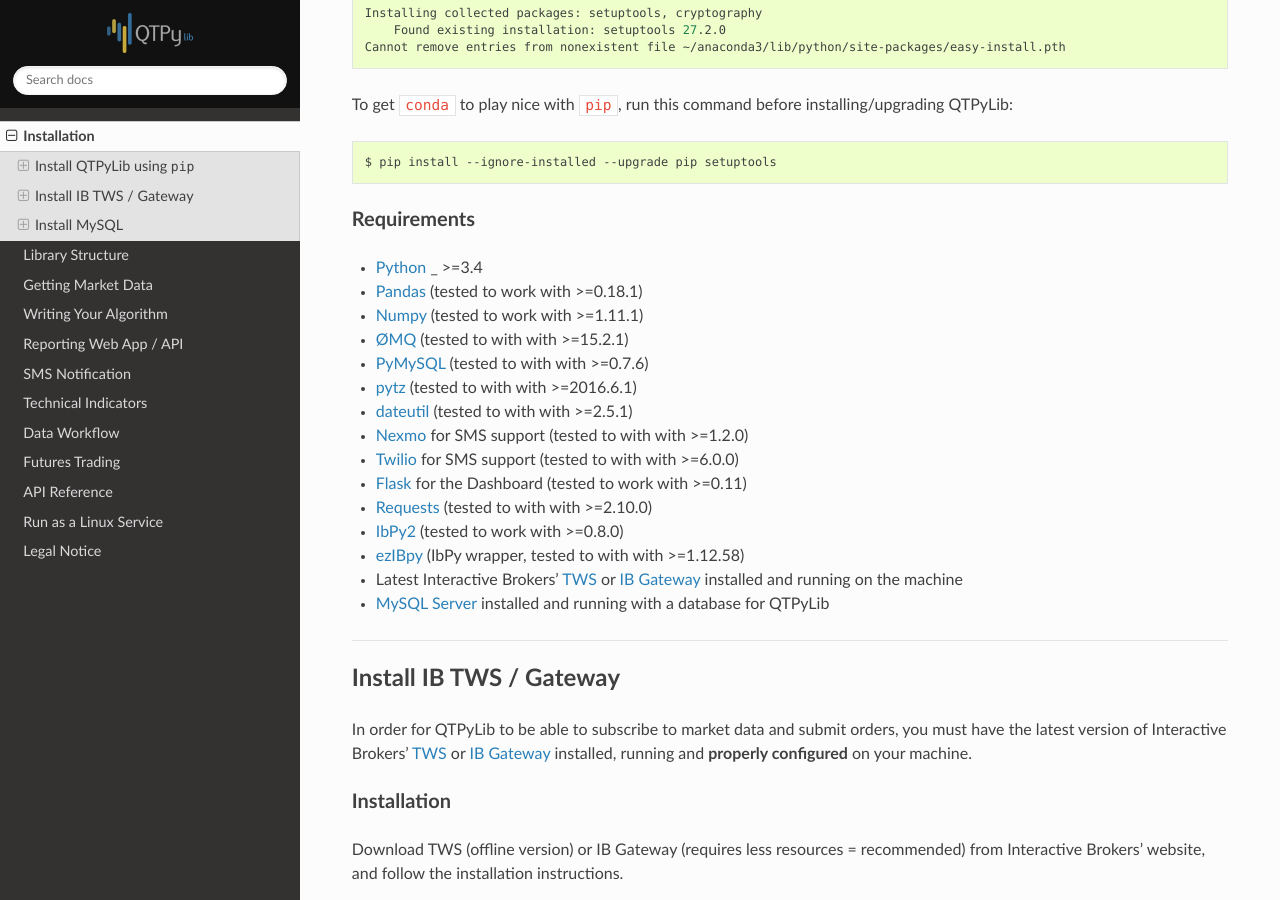
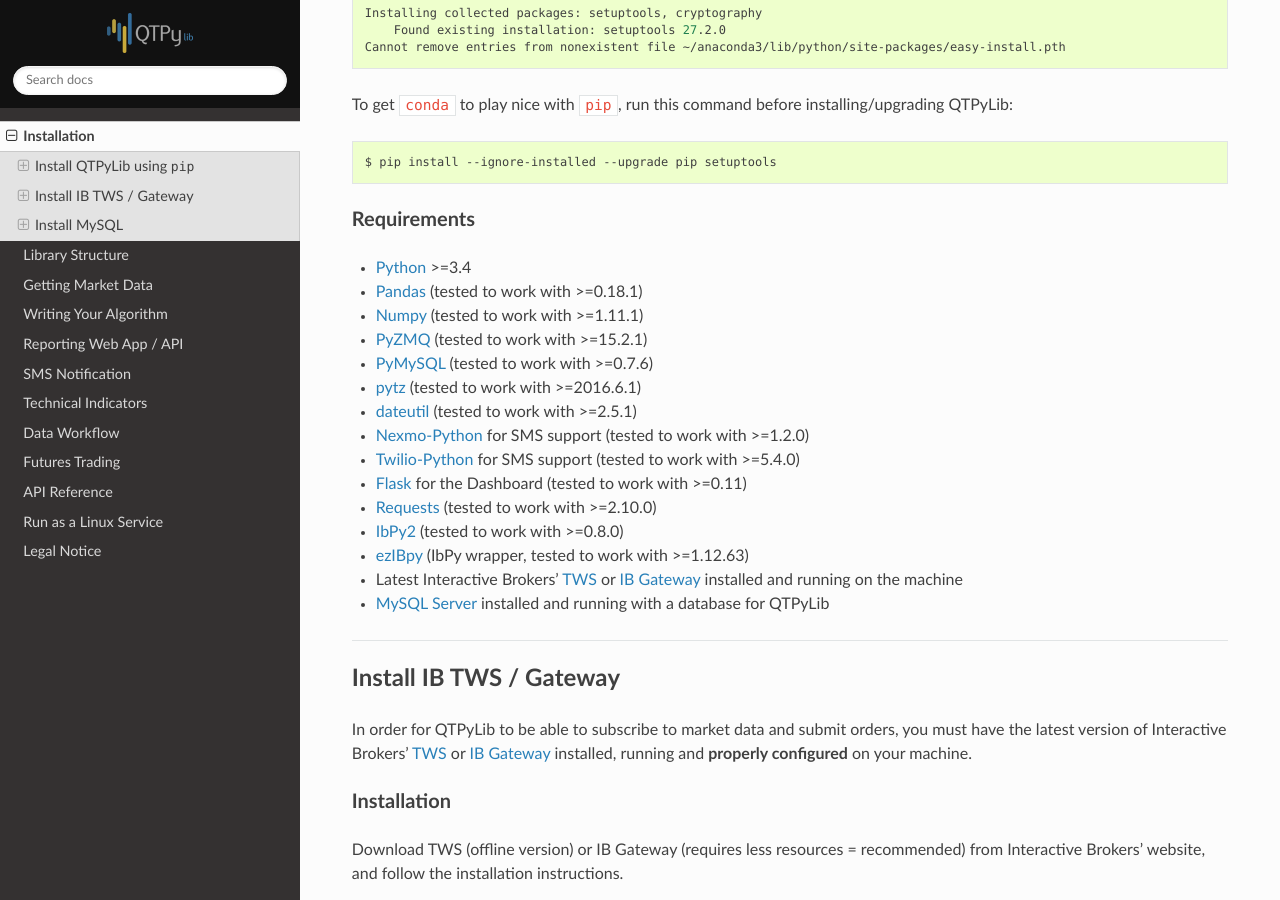
Before and after one commit to ranaroussi/qtpylib, a Sphinx documentation site: the page built from docs/source/install.rst, in a window 1280 px wide and 900 px high, scrolled down 572 px. Built offline with Sphinx 7.4.7 and the Read the Docs theme 2.0.0, drawn with Linux system fonts in a browser that asks for light colours.

Commit message:
requires ezIBpy 1.12.63

```diff
--- a/README.rst
+++ b/README.rst
@@ -256,7 +256,7 @@
 * `Flask <http://flask.pocoo.org>`_ for the Dashboard (tested to work with >=0.11)
 * `Requests <https://github.com/kennethreitz/requests>`_ (tested to work with >=2.10.0)
 * `IbPy2 <https://github.com/blampe/IbPy>`_ (tested to work with >=0.8.0)
-* `ezIBpy <https://github.com/ranaroussi/ezibpy>`_ (IbPy wrapper, tested to work with >=1.12.62)
+* `ezIBpy <https://github.com/ranaroussi/ezibpy>`_ (IbPy wrapper, tested to work with >=1.12.63)
 * Latest Interactive Brokers’ `TWS <https://www.interactivebrokers.com/en/index.php?f=15875>`_ or `IB Gateway <https://www.interactivebrokers.com/en/index.php?f=16457>`_ installed and running on the machine
 * `MySQL Server <https://www.mysql.com/>`_ installed and running with a database for QTPyLib
 
--- a/docs/source/install.rst
+++ b/docs/source/install.rst
@@ -44,21 +44,21 @@
 Requirements
 ~~~~~~~~~~~~
 
-* `Python <https://www.python.org>`_ _ >=3.4
+* `Python <https://www.python.org>`_ >=3.4
 * `Pandas <https://github.com/pydata/pandas>`_ (tested to work with >=0.18.1)
 * `Numpy <https://github.com/numpy/numpy>`_ (tested to work with >=1.11.1)
-* `ØMQ <https://github.com/zeromq/pyzmq>`_ (tested to with with >=15.2.1)
-* `PyMySQL <https://github.com/PyMySQL/PyMySQL>`_ (tested to with with >=0.7.6)
-* `pytz <http://pytz.sourceforge.net>`_ (tested to with with >=2016.6.1)
-* `dateutil <https://pypi.python.org/pypi/python-dateutil>`_ (tested to with with >=2.5.1)
-* `Nexmo <https://github.com/Nexmo/nexmo-python>`_ for SMS support (tested to with with >=1.2.0)
-* `Twilio <https://github.com/twilio/twilio-python>`_ for SMS support (tested to with with >=6.0.0)
+* `PyZMQ <https://github.com/zeromq/pyzmq>`_ (tested to work with >=15.2.1)
+* `PyMySQL <https://github.com/PyMySQL/PyMySQL>`_ (tested to work with >=0.7.6)
+* `pytz <http://pytz.sourceforge.net>`_ (tested to work with >=2016.6.1)
+* `dateutil <https://pypi.python.org/pypi/python-dateutil>`_ (tested to work with >=2.5.1)
+* `Nexmo-Python <https://github.com/Nexmo/nexmo-python>`_ for SMS support (tested to work with >=1.2.0)
+* `Twilio-Python <https://github.com/twilio/twilio-python>`_ for SMS support (tested to work with >=5.4.0)
 * `Flask <http://flask.pocoo.org>`_ for the Dashboard (tested to work with >=0.11)
-* `Requests <https://github.com/kennethreitz/requests>`_ (tested to with with >=2.10.0)
+* `Requests <https://github.com/kennethreitz/requests>`_ (tested to work with >=2.10.0)
 * `IbPy2 <https://github.com/blampe/IbPy>`_ (tested to work with >=0.8.0)
-* `ezIBpy <https://github.com/ranaroussi/ezibpy>`_ (IbPy wrapper, tested to with with >=1.12.58)
+* `ezIBpy <https://github.com/ranaroussi/ezibpy>`_ (IbPy wrapper, tested to work with >=1.12.63)
 * Latest Interactive Brokers’ `TWS <https://www.interactivebrokers.com/en/index.php?f=15875>`_ or `IB Gateway <https://www.interactivebrokers.com/en/index.php?f=16457>`_ installed and running on the machine
-* `MySQL Server <https://www.mysql.com/>`_  installed and running with a database for QTPyLib
+* `MySQL Server <https://www.mysql.com/>`_ installed and running with a database for QTPyLib
 
 -----
 
--- a/requirements.txt
+++ b/requirements.txt
@@ -1,6 +1,6 @@
 python-dateutil>=2.5.3
 ibpy2>=0.8.0
-ezibpy>=1.12.62
+ezibpy>=1.12.63
 flask>=0.11.1
 nexmo>=1.2.0
 numpy>=1.11.1
--- a/setup.py
+++ b/setup.py
@@ -46,7 +46,7 @@
     keywords='qtpylib qtpy algotrading algo trading interactive brokers tws ibgw ibpy ezibpy',
     packages=find_packages(exclude=['contrib', 'docs', 'tests', 'demo', 'demos', 'examples']),
     install_requires=[
-        'python-dateutil>=2.5.3','ezibpy>=1.12.62',
+        'python-dateutil>=2.5.3','ezibpy>=1.12.63',
         'flask>=0.11.1','numpy>=1.11.1','pandas>=0.22.0','pymysql>=0.7.6',
         'pytz>=2016.6.1','requests>=2.10.0','pyzmq>=15.2.1',
         'nexmo>=1.2.0','twilio>=5.4.0','ibpy2>=0.8.0',
```
